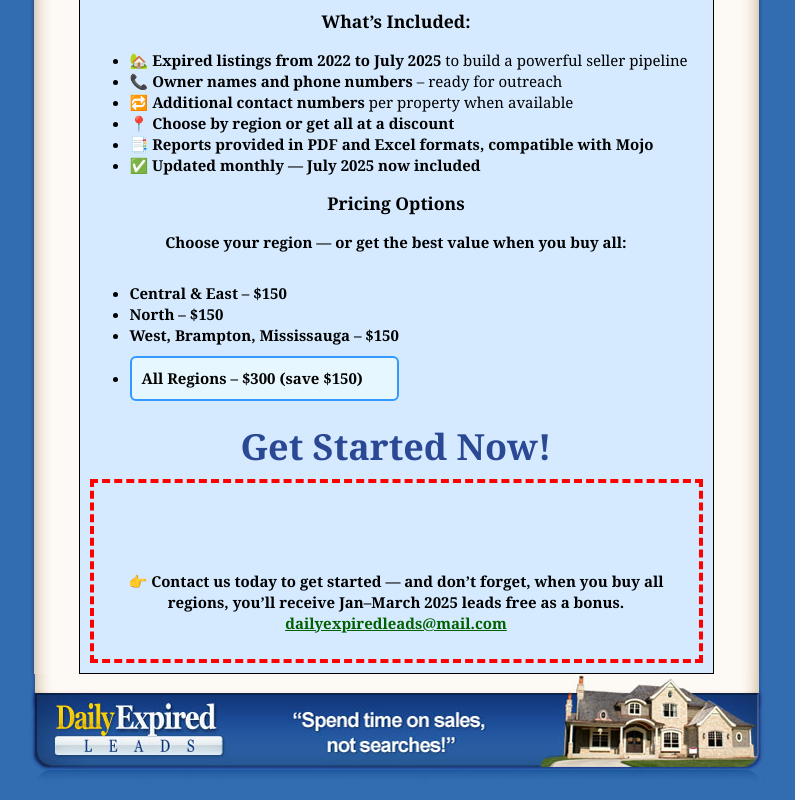
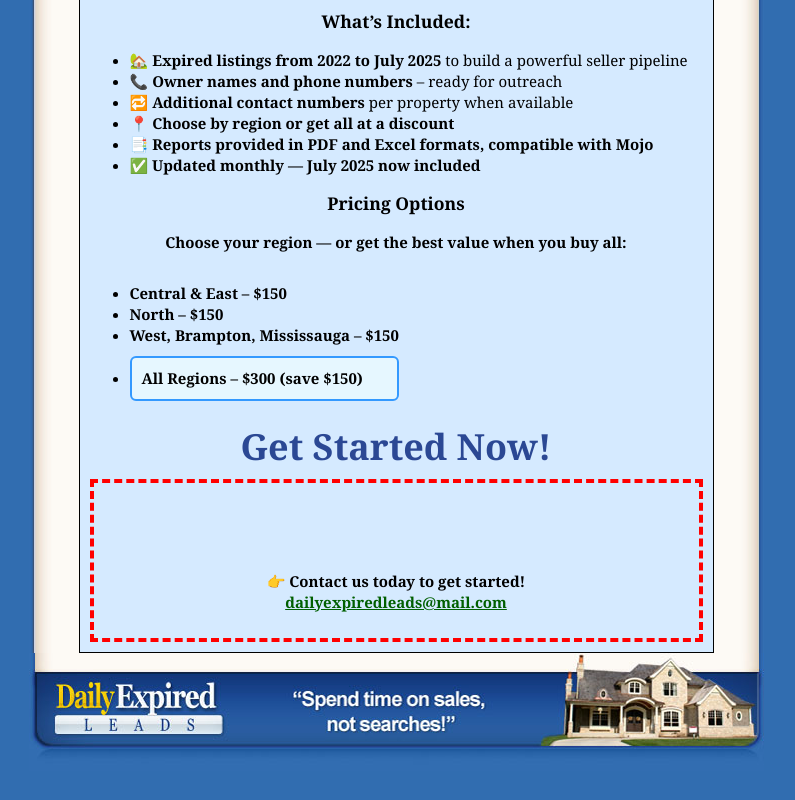
Before and after one commit to TomDowne/ExpiredArchive, a plain HTML site: page index.html in a window 1280 px wide. Shown: the part 889-1689 px from the top of the page, without its empty margins (244-1039 px from the left). After the commit the page ends 1668 px from the top, so only its background shows below. Drawn offline with Linux system fonts and the light colour scheme; a script that the page names is missing.

Commit message:
Update index.html

```diff
--- a/index.html
+++ b/index.html
@@ -67,7 +67,7 @@
 
                 <br /><br />
                         <p style="text-align: center;">
-                          👉 <strong>Contact us today to get started — and don’t forget, when you buy all regions, you’ll receive Jan–March 2025 leads free as a bonus.</strong>
+                          👉 <strong>Contact us today to get started!</strong>
                           <br>
                           <a href="mailto:dailyexpiredleads@mail.com?subject=Inquiry%20About%20Expired%20Listings" style="color: #005F00; font-weight: bold;">dailyexpiredleads@mail.com</a>
                       </p>
```
